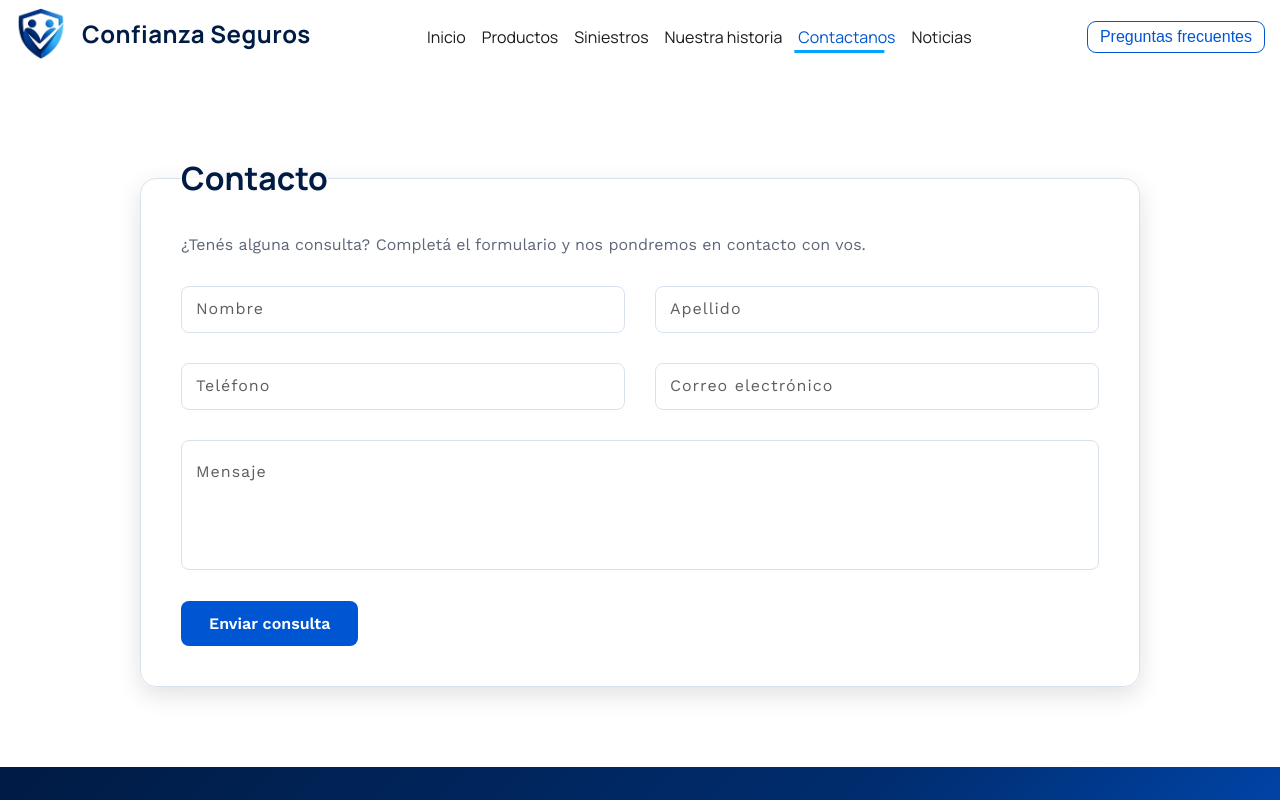
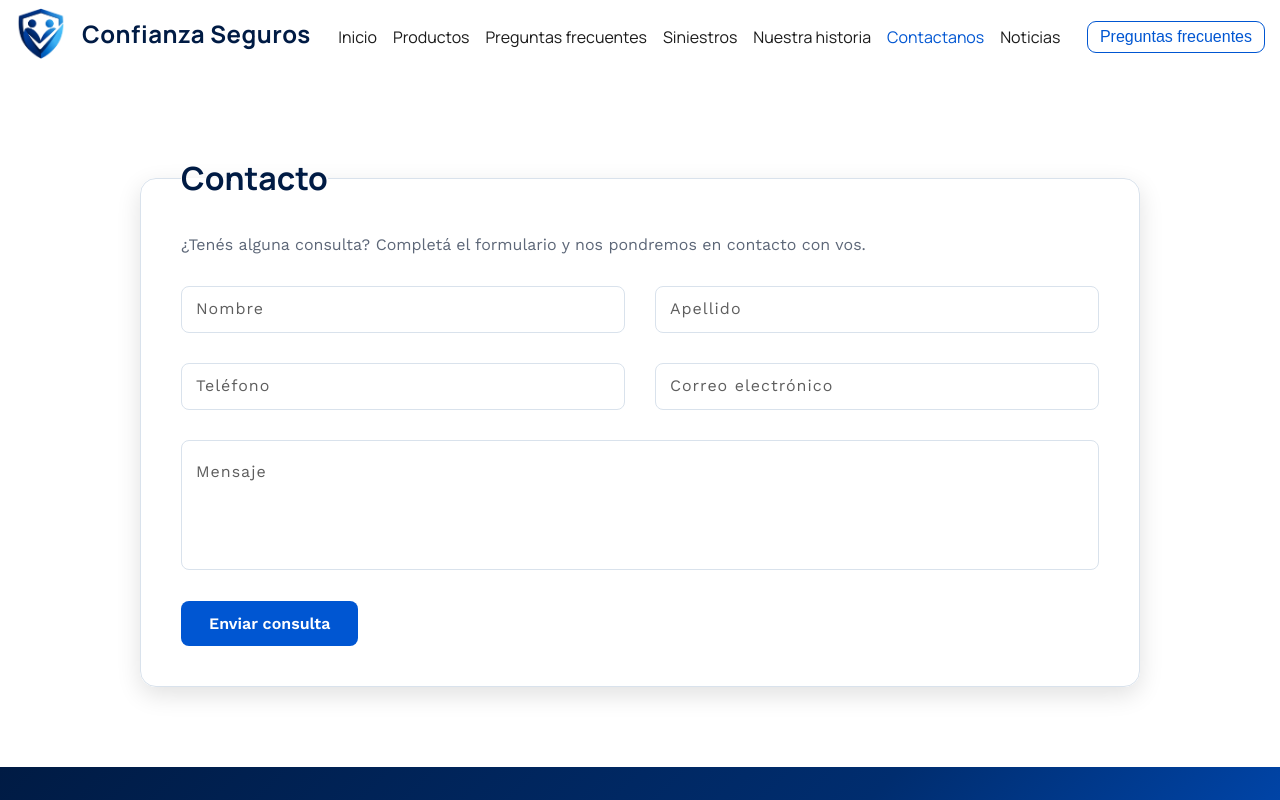
Before and after one commit to Gian282004/ConfianzaSeguros, a React (Vite) app: page /contacto in a window 1280 px wide. Shown: the top 800 px of the page. Built offline with nearby package versions, Linux system fonts and the light colour scheme.

Commit message:
Refactor all navLinks with new component AppNavLink and add new feature to navigate through sections already actives with scrollToHash

```diff
--- /dev/null
+++ b/src/components/AppNavLink.tsx
@@ -0,0 +1,33 @@
+import { NavLink } from "react-router";
+
+import type { FC } from "react";
+
+type Props = {
+    name: string;
+    path: string;
+    onClick?: () => void;
+};
+
+export const AppNavLink:FC<Props>=({name, path, onClick}) =>
+{
+    return (
+
+                                <NavLink
+                                    onClick={onClick}
+                                    to={path}
+                                    end={path === "/"}
+
+                                    className={({ isActive }) => {
+                                        if (path.includes("#")) {
+                                            return location.hash === path.slice(1)
+                                                ? "active"
+                                                : "";
+                                        }
+
+                                        return isActive && !location.hash ? "active" : "";
+                                    }}
+                                >
+                                    {name}
+                                </NavLink>
+    )
+}
--- a/src/components/Faq.tsx
+++ b/src/components/Faq.tsx
@@ -1,5 +1,6 @@
 import { useState } from "react";
 import './Faq.css'
+import { Path } from "../types";
  const FAQ_DATA = {
   siniestro_accidente: {
     titulo: "¿Qué debo hacer inmediatamente en caso de sufrir un accidente de tránsito?",
@@ -38,7 +39,7 @@ export function FrecuentAskedQuestions()
   };
 
   return (
-  <section className="faq-section">
+  <section id={Path.PREGUNTAS_FRECUENTES.slice(1)}className="faq-section">
       <div className="faq-header">
         <h2 className="faq-title">Preguntas Frecuentes</h2>
         <p className="faq-subtitle">
--- a/src/components/Footer.tsx
+++ b/src/components/Footer.tsx
@@ -1,9 +1,9 @@
-import { NavLink } from 'react-router'
 import '../components/Footer.css'
 import { Path } from '../types'
+import { scrollToHash } from '../utils/scrollToHash'
+import { AppNavLink } from './AppNavLink'
 
-export function Footer()
-{
+export function Footer() {
     return (
         <footer className="footer-container">
 
@@ -19,11 +19,28 @@ export function Footer()
                 <article className="footer-content-item">
                     <h3>Navegación</h3>
 
-            <NavLink to={Path.INICIO}>Inicio</NavLink>
-            <NavLink to={Path.PRODUCTOS}>Productos</NavLink>
-            <NavLink to={Path.SINIESTROS}>Siniestros</NavLink>
-            <NavLink to={Path.NUESTRA_HISTORIA}>Nuestra historia</NavLink>
-            <NavLink to={Path.CONTACTANOS}>Contactanos</NavLink>
+                    <AppNavLink name="Inicio" path={Path.INICIO} />
+                    <AppNavLink
+                        name="Productos"
+                        path={`/${Path.PRODUCTOS}`}
+                        onClick={() => {
+                            if (location.hash) {
+                                scrollToHash(Path.PRODUCTOS);
+                            }
+                        }}
+                    />
+
+                    <AppNavLink name="Siniestros" path={Path.SINIESTROS} />
+
+                    <AppNavLink
+                        name="Nuestra historia"
+                        path={Path.NUESTRA_HISTORIA}
+                    />
+
+                    <AppNavLink
+                        name="Contactanos"
+                        path={Path.CONTACTANOS}
+                    />
                 </article>
 
                 <article className="footer-content-item">
--- a/src/components/Products.tsx
+++ b/src/components/Products.tsx
@@ -1,7 +1,7 @@
 import { useState } from "react";
 import '../components/Products.css'
 import { categories } from "../consts";
-import type { CategoryKey } from "../types";
+import { Path, type CategoryKey } from "../types";
 
 
 export function Products() {
@@ -29,7 +29,7 @@ export function Products() {
       </section>
 
       {/* 2. SECCIÓN DE PRODUCTOS */}
-      <section id="productos" className="products-section">
+      <section id={Path.PRODUCTOS.slice(1)} className="products-section">
         <div className="products-container">
           <h2>Nuestras Soluciones</h2>
 
--- a/src/components/header/HeaderDesktop.tsx
+++ b/src/components/header/HeaderDesktop.tsx
@@ -1,10 +1,12 @@
-import { Link, NavLink, useLocation } from "react-router"
+import { Link,  useLocation } from "react-router"
 import '../header/HeaderDesktop.css'
 import { navItems } from "../../consts";
 import { Path } from "../../types";
 
 import logo from "../../assets/logo.png";
 import { useEffect, useRef, useState } from "react";
+import { scrollToHash } from "../../utils/scrollToHash";
+import { AppNavLink } from "../AppNavLink";
 export function HeaderDesktop() {
     const location = useLocation();
     const linksRef = useRef<(HTMLElement | null)[]>([]);
@@ -97,19 +99,14 @@ export function HeaderDesktop() {
                                 ref={(el) => { linksRef.current[index] = el }}
                                 className="header-list-item"
                             >
-                                    <NavLink
-                                        to={item.path}
-                                        end={item.path === "/"}
-                                        className={({ isActive }) => {
-                                            if (item.path === `/${Path.PRODUCTOS}`) {
-                                                return location.hash === Path.PRODUCTOS ? "active" : "";
+                                <AppNavLink
+                                name={item.name}
+                                path={item.path}
+                                onClick={() => {
+                                    if (location.hash) {
+                                        scrollToHash(Path.PRODUCTOS);
                                     }
-
-                                            return isActive && !location.hash ? "active" : "";
-                                        }}
-                                    >
-                                        {item.name}
-                                    </NavLink>
+                                }} />
                             </li>
                         ))}
                     </ul>
--- a/src/components/header/HeaderMobile.css
+++ b/src/components/header/HeaderMobile.css
@@ -57,9 +57,9 @@
   visibility: hidden;
   pointer-events: none;
   transition:
-    transform 400ms cubic-bezier(.22, 1, .36, 1),
-    opacity 250ms ease,
-    visibility 0s linear 400ms;
+    transform 500ms cubic-bezier(.22, 1, .36, 1),
+    opacity 500ms ease,
+    visibility 500ms ;
 }
 
 .menu-content.open {
@@ -68,9 +68,9 @@
   visibility: visible;
   pointer-events: auto;
   transition:
-    transform 400ms cubic-bezier(.22, 1, .36, 1),
-    opacity 250ms ease,
-    visibility 0s;
+    transform 500ms cubic-bezier(.22, 1, .36, 1),
+    opacity 500ms ease,
+    visibility 500ms;
 }
 
 /* Navegación */
@@ -121,7 +121,6 @@
   border-radius: 999px;
   background: var(--secondary);
   transform-origin: center;
-  transition: transform 250ms ease;
 }
 
 .header-mobile-list-item a.active {
--- a/src/components/header/HeaderMobile.tsx
+++ b/src/components/header/HeaderMobile.tsx
@@ -1,27 +1,28 @@
 import { useEffect, useRef, useState } from "react"
 import '../header/HeaderMobile.css'
 import logo from '../../assets/logo.png'
-import { NavLink } from "react-router"
 import { navItems } from "../../consts"
-import { Path } from "../../types"
+import { scrollToHash } from "../../utils/scrollToHash"
+import { AppNavLink } from "../AppNavLink"
+
 export function HeaderMobile() {
 
     const [isMenuOpen, setIsMenuOpen] = useState(false)
-    const headerRef=useRef<HTMLElement>(null)
+    const headerRef = useRef<HTMLElement>(null)
 
-    useEffect(()=>{
-     const header=headerRef.current
+    useEffect(() => {
+        const header = headerRef.current
 
-      if(!header) return
-    const observer=new ResizeObserver(([entry])=>{
+        if (!header) return
+        const observer = new ResizeObserver(([entry]) => {
             header.style.setProperty("--header-height", `${entry.borderBoxSize[0].blockSize}px`)
         })
 
         observer.observe(header)
-    return () =>{
+        return () => {
             observer.disconnect()
         }
-    },[])
+    }, [])
 
     const buttonClassName = `toggle-menu ${isMenuOpen ? 'open' : ''}`
     return (
@@ -50,7 +51,7 @@ export function HeaderMobile() {
 
             </div>
 
-                <aside  className={`menu-content ${isMenuOpen ? "open" : ""}`}>
+            <aside className={`menu-content ${isMenuOpen ? "open" : ""}`}>
                 <button
                     className={buttonClassName}
                     onClick={() => setIsMenuOpen(!isMenuOpen)}
@@ -64,23 +65,15 @@ export function HeaderMobile() {
                         {navItems.map((item) => (
                             <li
                                 key={item.path}
-
                                 className="header-mobile-list-item"
                             >
-                                    <NavLink
-                                        onClick={()=> setIsMenuOpen(false)}
-                                        to={item.path}
-                                        end={item.path === "/"}
-                                        className={({ isActive }) => {
-                                            if (item.path === `/${Path.PRODUCTOS}`) {
-                                                return location.hash === Path.PRODUCTOS ? "active" : "";
+                                <AppNavLink name={item.name} path={item.path} onClick={() => {
+
+                                    if (location.hash) {
+                                        scrollToHash(item.path.slice(1));
                                     }
-
-                                            return isActive && !location.hash ? "active" : "";
-                                        }}
-                                    >
-                                        {item.name}
-                                    </NavLink>
+                                    setIsMenuOpen(false)
+                                }} />
                             </li>
                         ))}
                     </ul>
--- a/src/consts.ts
+++ b/src/consts.ts
@@ -1,6 +1,7 @@
  export const navItems = [
     { name: "Inicio", path: "/" },
     { name: "Productos", path: "/#productos" },
+    { name: "Preguntas frecuentes", path: "/#preguntas-frecuentes" },
     { name: "Siniestros", path: "/siniestros" },
     { name: "Nuestra historia", path: "/historia" },
     { name: "Contactanos", path: "/contacto" },
--- /dev/null
+++ b/src/utils/scrollToHash.ts
@@ -0,0 +1,9 @@
+// Scrolls to the target section when navigating to a hash that's already active.
+export function scrollToHash(hash:string)
+{
+    const element=document.querySelector(hash)
+    element?.scrollIntoView({
+        behavior:'smooth'
+    })
+
+}
```
Lines whose indentation alone changed are shown as unchanged.
